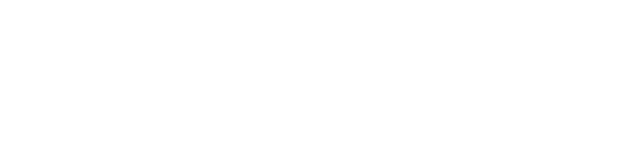
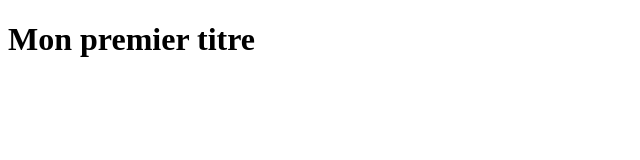
Before and after one commit to mamboundou22/FRANCEVILLE, a plain HTML site: page index.html in a window 1280 px wide. Shown: the whole page, without its empty margins (0-640 px from the left). Drawn offline with Linux system fonts and the light colour scheme.

Commit message:
Add title

```diff
--- a/index.html
+++ b/index.html
@@ -6,6 +6,6 @@
     <title>Document</title>
 </head>
 <body>
-
+    <h1 class="titre">Mon premier titre</h1>
 </body>
 </html>
```
